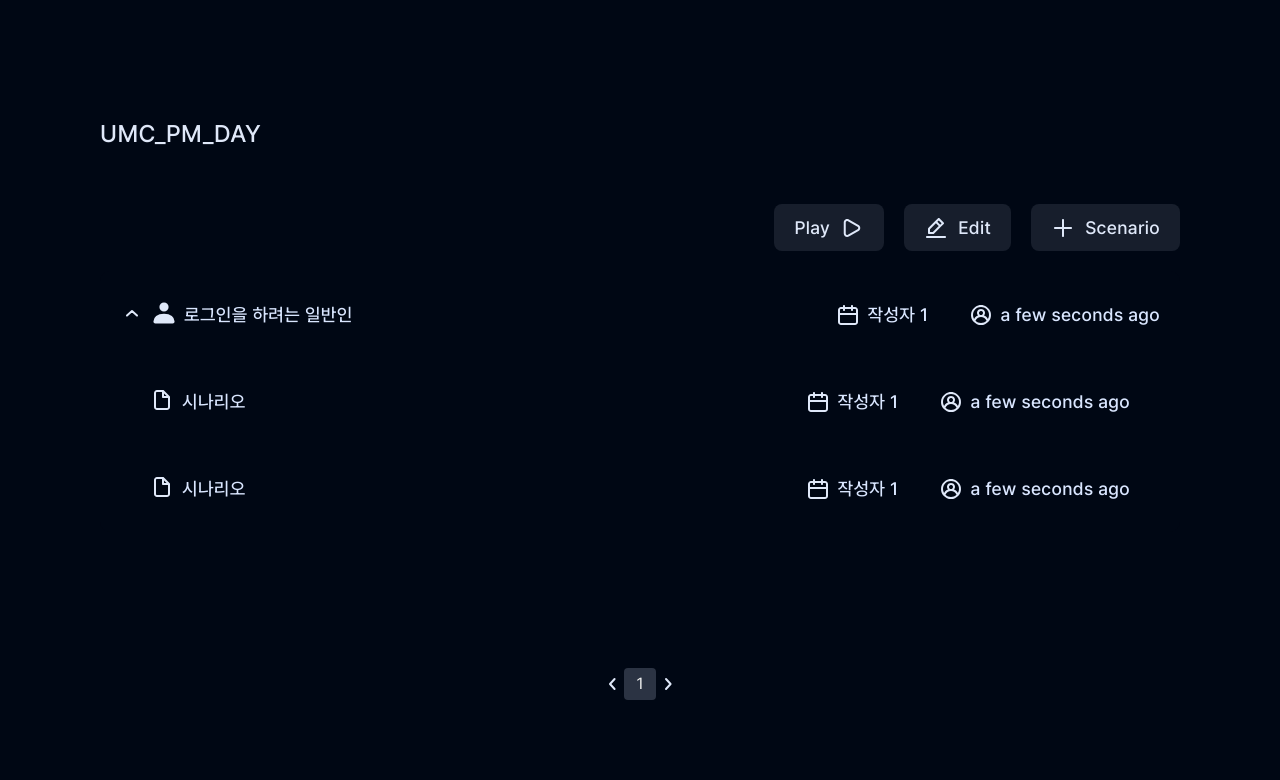
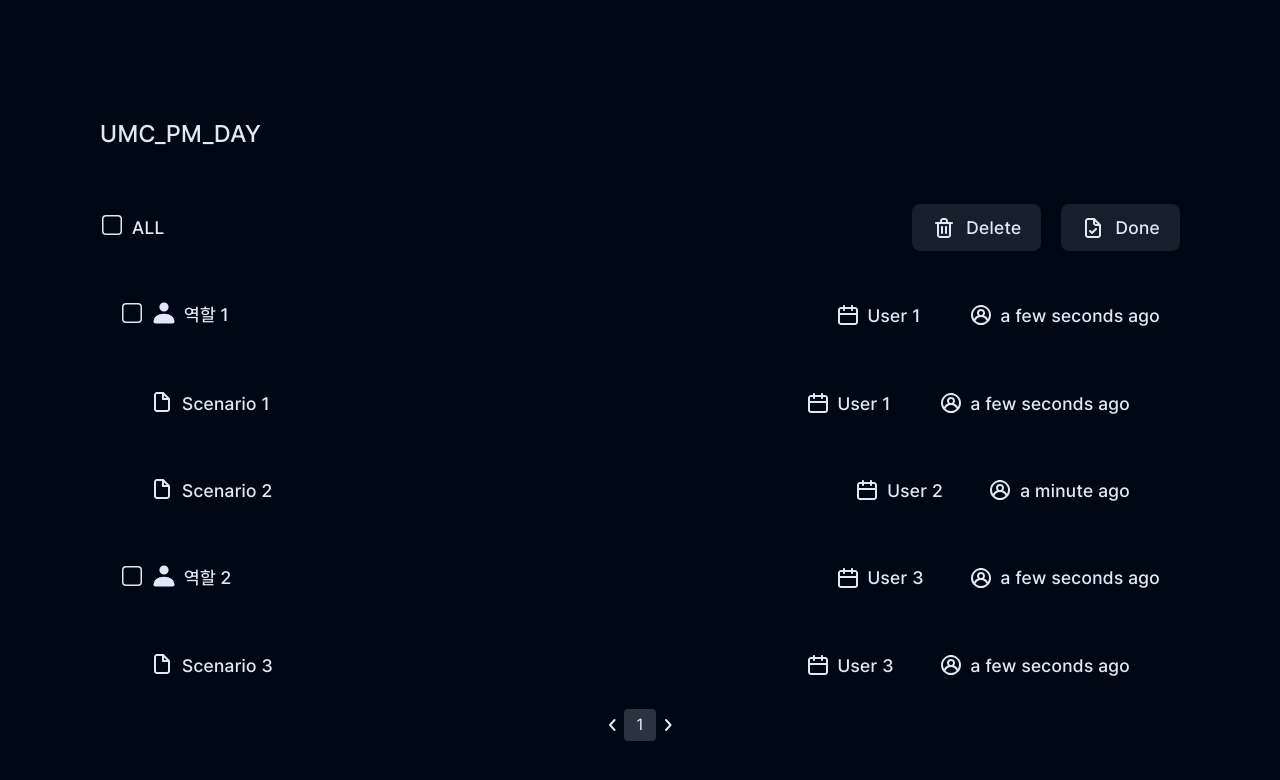
Before and after one commit to QASTUDIODEV/WEB_QASTUDIO, a React (Vite) app: page /project/scenario/1 in a window 1280 px wide. Both pictures are taken after a click on the button "Edit". Shown: the top 780 px of the page. Built offline with nearby package versions, Linux system fonts and the light colour scheme.

Commit message:
feat: 시나리오 페이지 첫 화면 편집 상태(미완)
리덕스 처리, 체크박스, 버튼 변환

```diff
--- /dev/null
+++ b/src/components/scenario/ButtonGroup/ButtonGroup.style.ts
@@ -0,0 +1,19 @@
+import styled from 'styled-components';
+
+export const ButtonGroup = styled.div`
+  display: flex;
+  gap: 20px;
+  justify-content: flex-end;
+`;
+
+export const EditButtonGroup = styled.div`
+  display: flex;
+  justify-content: space-between;
+`;
+
+export const AllCheckBoxGroup = styled.div`
+  display: flex;
+  justify-content: center;
+  align-items: center;
+  gap: 8px;
+`;
--- /dev/null
+++ b/src/components/scenario/ButtonGroup/ButtonGroup.tsx
@@ -0,0 +1,66 @@
+import { useDispatch, useSelector } from 'react-redux';
+
+import Button from '@/components/common/button/button';
+import * as S from '@/components/scenario/ButtonGroup/ButtonGroup.style';
+import CheckBox from '@/components/scenario/CheckBox/CheckBox';
+
+import Add from '@/assets/icons/add.svg?react';
+import Delete from '@/assets/icons/del.svg?react';
+import Done from '@/assets/icons/done.svg?react';
+import Edit from '@/assets/icons/edit.svg?react';
+import Play from '@/assets/icons/play.svg?react';
+import { edit } from '@/slices/scenarioSlice';
+import type { TAppDispatch, TRootState } from '@/store/store';
+
+export default function ButtonGroup() {
+  const dispatch = useDispatch<TAppDispatch>();
+  const isEdit = useSelector((state: TRootState) => state.scenario.isEdit);
+
+  // Edit 버튼 클릭 함수
+  const handleEditClick = () => {
+    dispatch(edit());
+  };
+
+  // Done 버튼 클릭 함수
+  const handleDoneClick = () => {
+    dispatch(edit());
+  };
+
+  // 체크박스 추가 동작
+  const handleAllCheckBoxClick = () => {
+    console.log('All checkbox clicked!');
+  };
+
+  return (
+    <>
+      {isEdit ? (
+        <S.EditButtonGroup>
+          <S.AllCheckBoxGroup>
+            <CheckBox onClick={handleAllCheckBoxClick} />
+            <p>ALL</p>
+          </S.AllCheckBoxGroup>
+          <S.ButtonGroup>
+            <Button type="normal" color="default" disabled={false} icon={<Delete />} iconPosition="left">
+              Delete
+            </Button>
+            <Button type="normal" color="default" disabled={false} icon={<Done />} iconPosition="left" onClick={handleDoneClick}>
+              Done
+            </Button>
+          </S.ButtonGroup>
+        </S.EditButtonGroup>
+      ) : (
+        <S.ButtonGroup>
+          <Button type="normal" color="default" disabled={false} icon={<Play />} iconPosition="right">
+            Play
+          </Button>
+          <Button type="normal" color="default" disabled={false} icon={<Edit />} iconPosition="left" onClick={handleEditClick}>
+            Edit
+          </Button>
+          <Button type="normal" color="default" disabled={false} icon={<Add />} iconPosition="left">
+            Scenario
+          </Button>
+        </S.ButtonGroup>
+      )}
+    </>
+  );
+}
--- a/src/components/scenario/CharacterHeader/CharacterHeader.tsx
+++ b/src/components/scenario/CharacterHeader/CharacterHeader.tsx
@@ -1,29 +1,64 @@
+import { useDispatch, useSelector } from 'react-redux';
+
 import * as S from '@/components/scenario/CharacterHeader/CharacterHeader.style';
+import CheckBox from '@/components/scenario/CheckBox/CheckBox';
 
 import ArrowUp from '@/assets/icons/arrow_up.svg?react';
 import Calender from '@/assets/icons/calender.svg?react';
 import UserCircle from '@/assets/icons/user_circle.svg?react';
 import UserProfile from '@/assets/icons/user_profile.svg?react';
+import type { TAppDispatch, TRootState } from '@/store/store';
 
-export default function CharacterHeader() {
+interface ICharacterHeaderProps {
+  title: string;
+  createdBy: string;
+  createdAt: string;
+}
+
+export default function CharacterHeader({ title, createdBy, createdAt }: ICharacterHeaderProps) {
+  // const dispatch = useDispatch<TAppDispatch>();
+  const isEdit = useSelector((state: TRootState) => state.scenario.isEdit);
   return (
+    <>
+      {isEdit ? (
+        <S.CharacterHeader>
+          <S.CharacterHeaderLeftSide>
+            <CheckBox />
+            <UserProfile />
+            <p>{title}</p>
+          </S.CharacterHeaderLeftSide>
+
+          <S.CharacterHeaderRightSide>
+            <S.Creater>
+              <Calender />
+              <p>{createdBy}</p>
+            </S.Creater>
+            <S.Elapsed>
+              <UserCircle />
+              <p>{createdAt}</p>
+            </S.Elapsed>
+          </S.CharacterHeaderRightSide>
+        </S.CharacterHeader>
+      ) : (
         <S.CharacterHeader>
           <S.CharacterHeaderLeftSide>
             <ArrowUp />
             <UserProfile />
-        <p>로그인을 하려는 일반인</p>
+            <p>{title}</p>
           </S.CharacterHeaderLeftSide>
 
           <S.CharacterHeaderRightSide>
             <S.Creater>
-          <Calender width={24} height={24} />
-          <p>작성자 1</p>
+              <Calender />
+              <p>{createdBy}</p>
             </S.Creater>
             <S.Elapsed>
               <UserCircle />
-          <p>a few seconds ago</p>
+              <p>{createdAt}</p>
             </S.Elapsed>
           </S.CharacterHeaderRightSide>
         </S.CharacterHeader>
+      )}
+    </>
   );
 }
--- a/src/components/scenario/CharacterItem/CharacterItem.tsx
+++ b/src/components/scenario/CharacterItem/CharacterItem.tsx
@@ -1,14 +1,24 @@
+import { useSelector } from 'react-redux';
+
+import CharacterHeader from '@/components/scenario/CharacterHeader/CharacterHeader';
 import * as S from '@/components/scenario/CharacterItem/CharacterItem.style';
+import ScenarioItem from '@/components/scenario/ScenarioItem/ScenarioItem';
 
-import CharacterHeader from '../CharacterHeader/CharacterHeader';
-import ScenarioItem from '../ScenarioItem/ScenarioItem';
+import type { TRootState } from '@/store/store';
 
 export default function CharacterItem() {
+  const characters = useSelector((state: TRootState) => state.scenario.characters);
+
   return (
-    <S.CharacterItem>
-      <CharacterHeader />
-      <ScenarioItem />
-      <ScenarioItem />
-    </S.CharacterItem>
+    <div>
+      {characters.map((character) => (
+        <S.CharacterItem key={character.id}>
+          <CharacterHeader title={character.title} createdBy={character.createdBy} createdAt={character.createdAt} />
+          {character.scenarios.map((scenario) => (
+            <ScenarioItem key={scenario.id} name={scenario.name} createdBy={scenario.createdBy} createdAt={scenario.createdAt} isChecked={scenario.isChecked} />
+          ))}
+        </S.CharacterItem>
+      ))}
+    </div>
   );
 }
--- /dev/null
+++ b/src/components/scenario/CheckBox/CheckBox.tsx
@@ -0,0 +1,28 @@
+import { useState } from 'react';
+
+import CheckBoxFalseIcon from '@/assets/icons/check box_false.svg?react';
+import CheckBoxTrueIcon from '@/assets/icons/check box_true.svg?react';
+
+interface ICheckBoxProps {
+  onClick?: () => void;
+}
+
+export default function CheckBox({ onClick }: ICheckBoxProps) {
+  const [isChecked, setIsChecked] = useState(false);
+
+  // 기본 클릭 함수: 체크박스 상태 토글
+  const handleCheckBoxClick = () => {
+    setIsChecked(!isChecked);
+
+    // 추가 onClick 함수
+    if (onClick) {
+      onClick();
+    }
+  };
+
+  return (
+    <div onClick={handleCheckBoxClick} style={{ cursor: 'pointer' }}>
+      {isChecked ? <CheckBoxTrueIcon /> : <CheckBoxFalseIcon />}
+    </div>
+  );
+}
--- a/src/components/scenario/ScenarioItem/ScenarioItem.tsx
+++ b/src/components/scenario/ScenarioItem/ScenarioItem.tsx
@@ -4,21 +4,28 @@ import Calender from '@/assets/icons/calender.svg?react';
 import File from '@/assets/icons/file.svg?react';
 import UserCircle from '@/assets/icons/user_circle.svg?react';
 
-export default function ScenarioItem() {
+interface IScenarioItemProps {
+  name: string;
+  createdBy: string;
+  createdAt: string;
+  isChecked: boolean;
+}
+
+export default function ScenarioItem({ name, createdBy, createdAt, isChecked }: IScenarioItemProps) {
   return (
     <S.ScenarioItem>
       <S.ScenarioItemLeftSide>
         <File />
-        <p>시나리오</p>
+        <p>{name}</p>
       </S.ScenarioItemLeftSide>
       <S.ScenarioRightSide>
         <S.Creater>
           <Calender width={24} height={24} />
-          <p>작성자 1</p>
+          <p>{createdBy}</p>
         </S.Creater>
         <S.Elapsed>
           <UserCircle />
-          <p>a few seconds ago</p>
+          <p>{createdAt}</p>
         </S.Elapsed>
       </S.ScenarioRightSide>
     </S.ScenarioItem>
--- a/src/pages/scenario/scenario.style.ts
+++ b/src/pages/scenario/scenario.style.ts
@@ -8,7 +8,7 @@ export const Background = styled.div`
   justify-content: space-between;
   height: 100vh;
   p {
-    color: var(--primary-pri_50, #d9e6ff);
+    color: ${({ theme }) => theme.colors.primary.pri_50};
     font-family: Pretendard;
     font-size: 18px;
     font-style: normal;
@@ -39,12 +39,6 @@ export const Header = styled.div`
   }
 `;
 
-export const ButtonGroup = styled.div`
-  display: flex;
-  gap: 20px;
-  justify-content: flex-end;
-`;
-
 export const CharactersContainer = styled.div`
   margin-top: 20px;
   background-color: inherit;
--- a/src/pages/scenario/scenario.tsx
+++ b/src/pages/scenario/scenario.tsx
@@ -1,11 +1,8 @@
-import Button from '@/components/common/button/button';
+import ButtonGroup from '@/components/scenario/ButtonGroup/ButtonGroup';
 import CharacterItem from '@/components/scenario/CharacterItem/CharacterItem';
 
-import Add from '@/assets/icons/add.svg?react';
 import ArrowLeft from '@/assets/icons/arrow_left.svg?react';
 import ArrowRight from '@/assets/icons/arrow_right.svg?react';
-import Edit from '@/assets/icons/edit.svg?react';
-import Play from '@/assets/icons/play.svg?react';
 import * as S from '@/pages/scenario/scenario.style';
 
 export default function ScenarioPage() {
@@ -16,17 +13,7 @@ export default function ScenarioPage() {
           <h1>UMC_PM_DAY</h1>
         </S.Header>
 
-        <S.ButtonGroup>
-          <Button type="normal" color="default" disabled={false} icon={<Play />} iconPosition="right">
-            Play
-          </Button>
-          <Button type="normal" color="default" disabled={false} icon={<Edit />} iconPosition="left">
-            Edit
-          </Button>
-          <Button type="normal" color="default" disabled={false} icon={<Add />} iconPosition="left">
-            Scenario
-          </Button>
-        </S.ButtonGroup>
+        <ButtonGroup />
 
         <S.CharactersContainer>
           <CharacterItem />
--- /dev/null
+++ b/src/slices/scenarioSlice.ts
@@ -0,0 +1,90 @@
+import { createSlice } from '@reduxjs/toolkit';
+
+interface IScenario {
+  id: number;
+  name: string;
+  createdBy: string;
+  createdAt: string;
+  isChecked: boolean;
+}
+
+interface ICharacter {
+  id: number;
+  title: string;
+  isChecked: boolean;
+  createdBy: string;
+  createdAt: string;
+  scenarios: IScenario[];
+}
+
+interface IScenarioSlice {
+  isEdit: boolean;
+  characters: ICharacter[];
+}
+
+const initialState: IScenarioSlice = {
+  isEdit: false,
+  characters: [
+    {
+      id: 1,
+      title: '역할 1',
+      isChecked: false,
+      createdBy: 'User 1',
+      createdAt: 'a few seconds ago',
+      scenarios: [
+        { id: 1, name: 'Scenario 1', createdBy: 'User 1', createdAt: 'a few seconds ago', isChecked: false },
+        { id: 2, name: 'Scenario 2', createdBy: 'User 2', createdAt: 'a minute ago', isChecked: false },
+      ],
+    },
+    {
+      id: 1,
+      title: '역할 2',
+      isChecked: false,
+      createdBy: 'User 3',
+      createdAt: 'a few seconds ago',
+      scenarios: [{ id: 3, name: 'Scenario 3', createdBy: 'User 3', createdAt: 'a few seconds ago', isChecked: false }],
+    },
+  ],
+};
+
+const characterSlice = createSlice({
+  name: 'character',
+  initialState,
+  reducers: {
+    edit: (state) => {
+      state.isEdit = !state.isEdit;
+    },
+    toggleAll: (state) => {
+      const allChecked = state.characters.every((character) => character.isChecked);
+      state.characters.forEach((character) => {
+        character.isChecked = !allChecked;
+        character.scenarios.forEach((scenario) => {
+          scenario.isChecked = !allChecked;
+        });
+      });
+    },
+    toggleCharacter: (state, action) => {
+      const character = state.characters.find((char) => char.id === action.payload);
+      if (character) {
+        const newCheckedStatus = !character.isChecked;
+        character.isChecked = newCheckedStatus;
+        character.scenarios.forEach((scenario) => {
+          scenario.isChecked = newCheckedStatus;
+        });
+      }
+    },
+    toggleScenario: (state, action) => {
+      const { characterId, scenarioId } = action.payload;
+      const character = state.characters.find((char) => char.id === characterId);
+      if (character) {
+        const scenario = character.scenarios.find((scn) => scn.id === scenarioId);
+        if (scenario) {
+          scenario.isChecked = !scenario.isChecked;
+        }
+      }
+    },
+  },
+});
+
+export const { edit, toggleAll, toggleCharacter, toggleScenario } = characterSlice.actions;
+export default characterSlice.reducer;
--- a/src/store/store.ts
+++ b/src/store/store.ts
@@ -1,10 +1,14 @@
 import { configureStore } from '@reduxjs/toolkit';
 
 import modalReducer from '@/slices/modalSlice.ts';
+import scenarioReducer from '@/slices/scenarioSlice';
 
 function createStore() {
   const store = configureStore({
-    reducer: modalReducer,
+    reducer: {
+      modal: modalReducer,
+      scenario: scenarioReducer,
+    },
   });
 
   return store;
```
Lines whose indentation alone changed are shown as unchanged.
